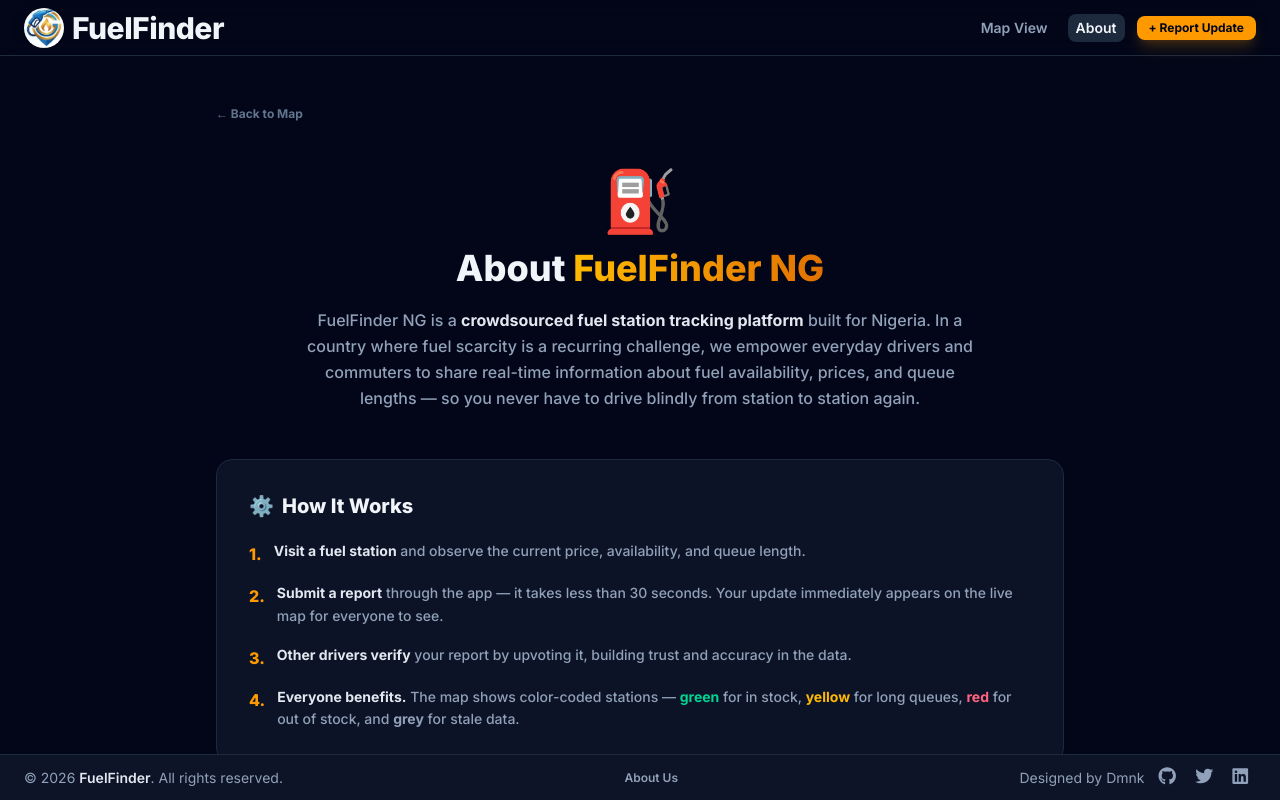
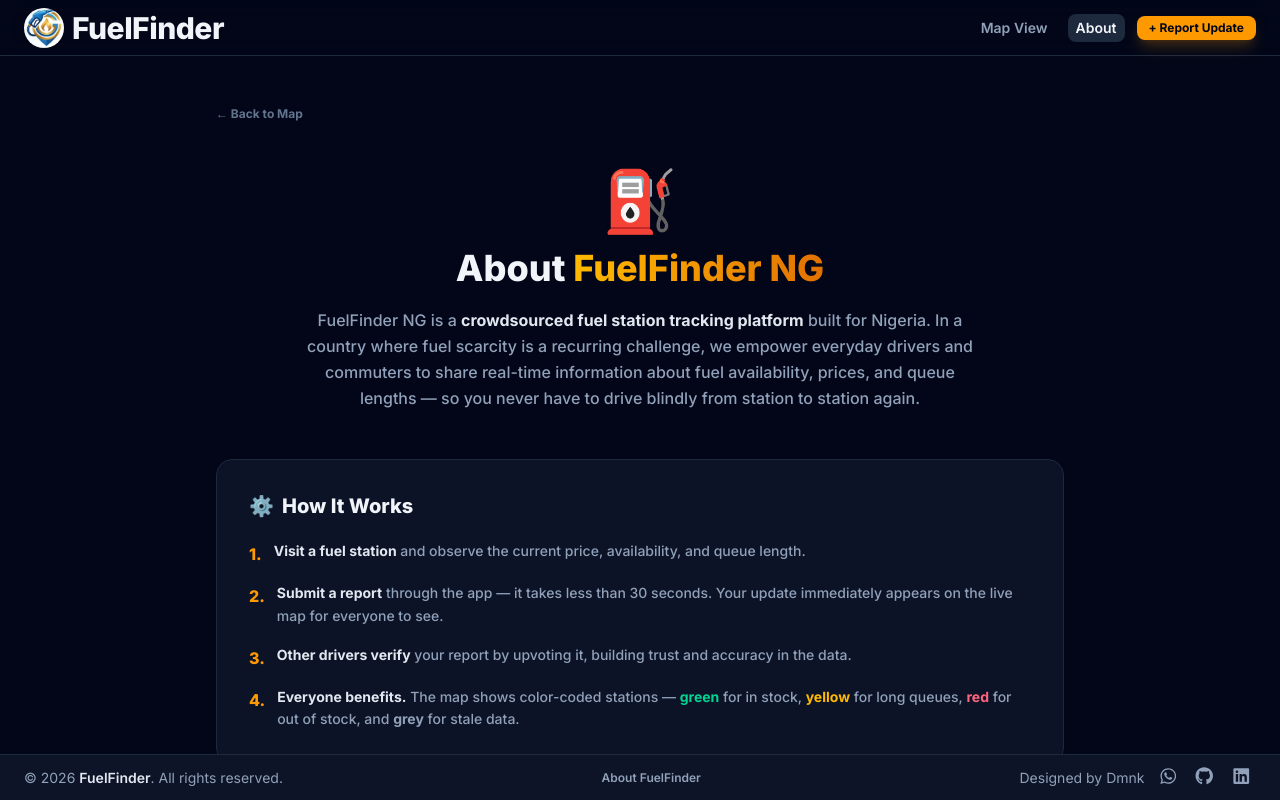
Before and after one commit to dmnkprince/fuel-station-finder, a React (Vite) app: page /about in a window 1280 px wide. Built offline with nearby package versions, Linux system fonts and the light colour scheme.

Commit message:
bugs fixes
socials

```diff
--- a/src/components/FooterSection.jsx
+++ b/src/components/FooterSection.jsx
@@ -3,7 +3,7 @@ import { Link } from "react-router-dom";
 import { FontAwesomeIcon } from "@fortawesome/react-fontawesome";
 import {
   faGithub,
-  faTwitter,
+  faWhatsapp,
   faLinkedin,
 } from "@fortawesome/free-brands-svg-icons";
 
@@ -11,16 +11,16 @@ const FooterSection = () => {
   const currentYear = new Date().getFullYear();
 
   const socialLinks = [
+    {
+      name: "WhatsApp",
+      icon: faWhatsapp,
+      url: "https://wa.me/2348147656232",
+    },
     { name: "GitHub", icon: faGithub, url: "https://github.com/dmnkprince" },
-    {
-      name: "Twitter",
-      icon: faTwitter,
-      url: "https://twitter.com/your-handle",
-    },
     {
       name: "LinkedIn",
       icon: faLinkedin,
-      url: "https://linkedin.com/in/your-profile",
+      url: "https://www.linkedin.com/in/dominic-etim-36766238a",
     },
   ];
 
@@ -44,7 +44,7 @@ const FooterSection = () => {
           to="/about"
           className="text-xs font-semibold text-slate-400 hover:text-amber-500 transition-colors order-first sm:order-none"
         >
-          About Us
+          About FuelFinder
         </Link>
 
         {/* Right side — designer credit + social links */}
@@ -61,7 +61,10 @@ const FooterSection = () => {
                 aria-label={link.name}
                 title={link.name}
               >
-                <FontAwesomeIcon icon={link.icon} className="text-base sm:text-lg" />
+                <FontAwesomeIcon
+                  icon={link.icon}
+                  className="text-base sm:text-lg"
+                />
               </a>
             ))}
           </div>
```
